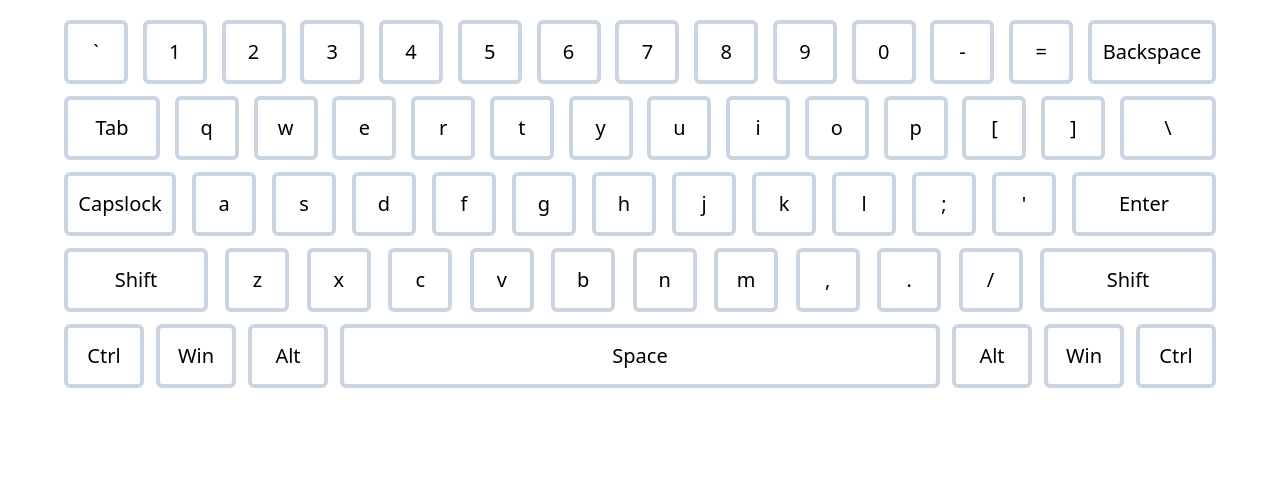
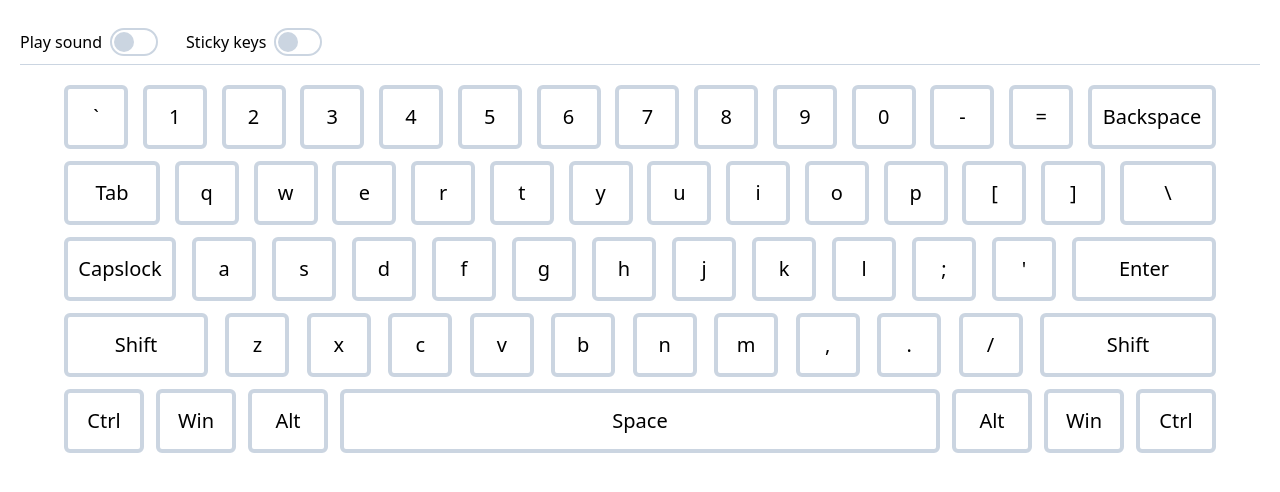
Before and after one commit to AutomaticPotato/boared, a Vue app: page / in a window 1280 px wide. Shown: the top 492 px of the page. Built offline with nearby package versions, Linux system fonts and the light colour scheme.

Commit message:
Add new options bar and reset icon component

```diff
--- a/package.json
+++ b/package.json
@@ -18,6 +18,7 @@
     "autoprefixer": "^10.4.19",
     "postcss": "^8.4.38",
     "tailwindcss": "^3.4.1",
+    "tone": "^14.7.77",
     "vue": "^3.4.21"
   },
   "devDependencies": {
--- a/src/App.vue
+++ b/src/App.vue
@@ -2,12 +2,27 @@
 import KeyboardCase from '@/components/KeyboardCase.vue';
 import { defaultLayout } from "@/constants/layouts/defaultLayout"
 import KeySpawner from "@/components/KeySpawner.vue"
+import { useEventListener } from '@vueuse/core';
+import { usePressedKeys } from '@/composables/usePressedKey';
+import { useTone } from './composables/useTone';
+import { useOptions } from './composables/useOptions';
+import OptionsBar from './components/OptionsBar.vue';
+
 const keys = defaultLayout
+const { pressedKeys } = usePressedKeys()
+const { playNote } = useTone()
+const { playSound } = useOptions()
 
+useEventListener(window, 'keydown', (e: KeyboardEvent) => {
+  pressedKeys.value.add(e.key.toLocaleLowerCase())
+  const keyIndex = defaultLayout.findIndex(key => key.primarySymbol === e.key.toLocaleLowerCase())
+  if (playSound.value) playNote((50 + Math.abs(keyIndex)) * 5)
+})
 </script>
 
 <template>
-  <div class="flex justify-center p-5">
+  <div class="flex flex-col items-center p-5">
+    <OptionsBar />
     <KeyboardCase :keyboard-layout="keys" />
     <KeySpawner :keyboard-layout="keys" />
   </div>
--- a/src/components/KeyboardKey.vue
+++ b/src/components/KeyboardKey.vue
@@ -1,4 +1,5 @@
 <script setup lang="ts">
+import { useOptions } from '@/composables/useOptions';
 import { KeyboardKeyUnits } from '@/enums/KeyboardKeyUnits';
 import type { KeyboardKey } from '@/types/KeyboardKey';
 import { useEventListener } from '@vueuse/core';
@@ -13,6 +14,7 @@ const props = withDefaults(defineProps<{
     shift: false
 })
 
+
 const emit = defineEmits<{
     animationFinished: [key: KeyboardKey]
 }>()
@@ -26,15 +28,18 @@ const keyStyles = computed(() => ({
     "h-16 w-36": props.keyboardKey.unit === KeyboardKeyUnits.TwoAndQuarterUnits,
     "h-16 w-44": props.keyboardKey.unit === KeyboardKeyUnits.TwoAndThreeQuarterUnits,
     "h-16 grow min-w-96": props.keyboardKey.unit === KeyboardKeyUnits.SixAndQuarterUnits,
-    "outlineAnimation": props.lightUp
+    "outlineAnimation": props.lightUp && !stickyKeys.value,
+    "border-slate-500": stickyKeys.value && props.lightUp
 }))
 
 const keyReference = ref<HTMLElement | null>(null)
+const { stickyKeys } = useOptions()
 
 useEventListener(keyReference, 'animationend', () => {
     keyReference.value?.classList.remove('outlineAnimation')
     emit('animationFinished', props.keyboardKey)
 })
+
 </script>
 
 <template>
--- /dev/null
+++ b/src/components/OptionsBar.vue
@@ -0,0 +1,19 @@
+<script lang="ts" setup>
+import { useOptions } from '@/composables/useOptions';
+import SwitchButton from '@/components/SwitchButton.vue';
+import ResetIcon from '@/components/icons/ResetIcon.vue';
+
+const { playSound, stickyKeys } = useOptions()
+
+</script>
+
+<template>
+    <div class="flex flex-wrap w-full mb-5 border-b border-slate-300 gap-5">
+        <SwitchButton v-model="playSound"> Play sound </SwitchButton>
+        <SwitchButton v-model="stickyKeys"> Sticky keys </SwitchButton>
+        <Transition class="transition-all duration-300 ease-out" enter-from-class="scale-0" enter-to-class="scale-100"
+            leave-to-class="scale-0">
+            <ResetIcon v-if="stickyKeys" class="flex gap-2 items-center" />
+        </Transition>
+    </div>
+</template>
--- /dev/null
+++ b/src/components/SwitchButton.vue
@@ -0,0 +1,54 @@
+<script lang="ts" setup>
+import { useEventListener } from '@vueuse/core';
+import { computed, ref } from 'vue';
+
+
+const checked = defineModel()
+
+const switchButtonLocation = computed(() => ({
+    "left-0 animate-move origin-right bg-slate-300": !checked.value,
+    "left-1/2 animate-move origin-left bg-emerald-500": checked.value
+}))
+
+const switchRef = ref<HTMLElement | null>(null)
+
+useEventListener(switchRef, 'animationend', () => {
+    switchRef.value?.classList.remove('animate-move')
+})
+</script>
+
+<template>
+    <div class="flex items-center">
+        <slot />
+        <div @click="checked = !checked"
+            class="h-5 w-10 outline outline-slate-300 outline-offset-2 outline-2 rounded-full relative cursor-pointer m-3">
+            <div ref="switchRef" class="h-5 w-5  rounded-full absolute transition-all duration-300 ease-out"
+                :class="switchButtonLocation">
+            </div>
+        </div>
+    </div>
+</template>
+
+<style scoped>
+.animate-move {
+    animation: grow-shrink-horizontal 300ms linear;
+}
+
+@keyframes grow-shrink-horizontal {
+    0% {
+        /* transform: scale(1, 1); */
+        height: 1.25rem;
+        width: 1.25rem;
+    }
+
+    50% {
+        /* transform: scale(1.5, 1); */
+        width: 2.5rem;
+    }
+
+    100% {
+        /* transform: scale(1, 1); */
+        width: 1.25rem;
+    }
+}
+</style>
--- /dev/null
+++ b/src/components/icons/ResetIcon.vue
@@ -0,0 +1,39 @@
+<script lang="ts" setup>
+import { usePressedKeys } from '@/composables/usePressedKey';
+import { watchEffect } from 'vue';
+
+const { pressedKeys } = usePressedKeys()
+const resetKeyboard = () => {
+  pressedKeys.value.clear()
+}
+
+watchEffect(() => console.log(pressedKeys.value))
+</script>
+
+<template>
+  <div @click="resetKeyboard" class="spin hover:cursor-pointer self-center">
+    <svg xmlns="http://www.w3.org/2000/svg" width="2em" height="2em" viewBox="0 0 21 21">
+      <g fill="none" fillRule="evenodd" stroke="#EF4444" stroke-linecap="round" stroke-linejoin="round">
+        <path d="M3.578 6.487A8 8 0 1 1 2.5 10.5"></path>
+        <path d="M7.5 6.5h-4v-4"></path>
+      </g>
+    </svg>
+  </div>
+</template>
+
+
+<style scoped>
+.spin:hover {
+  animation: spin 1s linear infinite;
+}
+
+@keyframes spin {
+  from {
+    transform: rotate(0deg);
+  }
+
+  to {
+    transform: rotate(-360deg);
+  }
+}
+</style>
--- /dev/null
+++ b/src/composables/useOptions.ts
@@ -0,0 +1,10 @@
+import { ref } from 'vue'
+
+const playSound = ref(false)
+const stickyKeys = ref(false)
+export function useOptions() {
+  return {
+    playSound,
+    stickyKeys
+  }
+}
--- a/src/composables/usePressedKey.ts
+++ b/src/composables/usePressedKey.ts
@@ -1,5 +1,4 @@
 import type { KeyboardKey } from '@/types/KeyboardKey'
-import { useEventListener } from '@vueuse/core'
 import { ref } from 'vue'
 
 const pressedKeys = ref(new Set<string>())
@@ -19,8 +18,5 @@ export function usePressedKeys() {
     if (key.name) pressedKeys.value.delete(key.name.toLocaleLowerCase())
   }
 
-  useEventListener(window, 'keydown', (e: KeyboardEvent) => {
-    pressedKeys.value.add(e.key.toLocaleLowerCase())
-  })
   return { pressedKeys, shouldLightUp, clearKeyFromSet }
 }
--- /dev/null
+++ b/src/composables/useTone.ts
@@ -0,0 +1,11 @@
+import * as Tone from 'tone'
+
+const synth = new Tone.Synth().toDestination()
+
+export function useTone() {
+  function playNote(note: number) {
+    synth.triggerAttackRelease(note, '8n')
+  }
+
+  return { playNote }
+}
--- a/src/constants/layouts/defaultLayout.ts
+++ b/src/constants/layouts/defaultLayout.ts
@@ -6,17 +6,20 @@ export const defaultLayout: KeyboardKey[] = [
     primarySymbol: '`',
     secondarySymbol: '~',
     unit: KeyboardKeyUnits.OneUnit,
-    name: 'dead'
+    name: 'dead',
+    tone: 0
   },
   {
     primarySymbol: '1',
     secondarySymbol: '!',
-    unit: KeyboardKeyUnits.OneUnit
+    unit: KeyboardKeyUnits.OneUnit,
+    tone: 1
   },
   {
     primarySymbol: '2',
     secondarySymbol: '@',
-    unit: KeyboardKeyUnits.OneUnit
+    unit: KeyboardKeyUnits.OneUnit,
+    tone: 2
   },
   {
     primarySymbol: '3',
--- a/src/types/KeyboardKey.ts
+++ b/src/types/KeyboardKey.ts
@@ -5,4 +5,5 @@ export type KeyboardKey = {
   secondarySymbol?: string
   unit: KeyboardKeyUnits
   name?: string
+  tone?: number
 }
```
Also changed, not shown: 6 other files (tests, documents, lock files or other folders).
